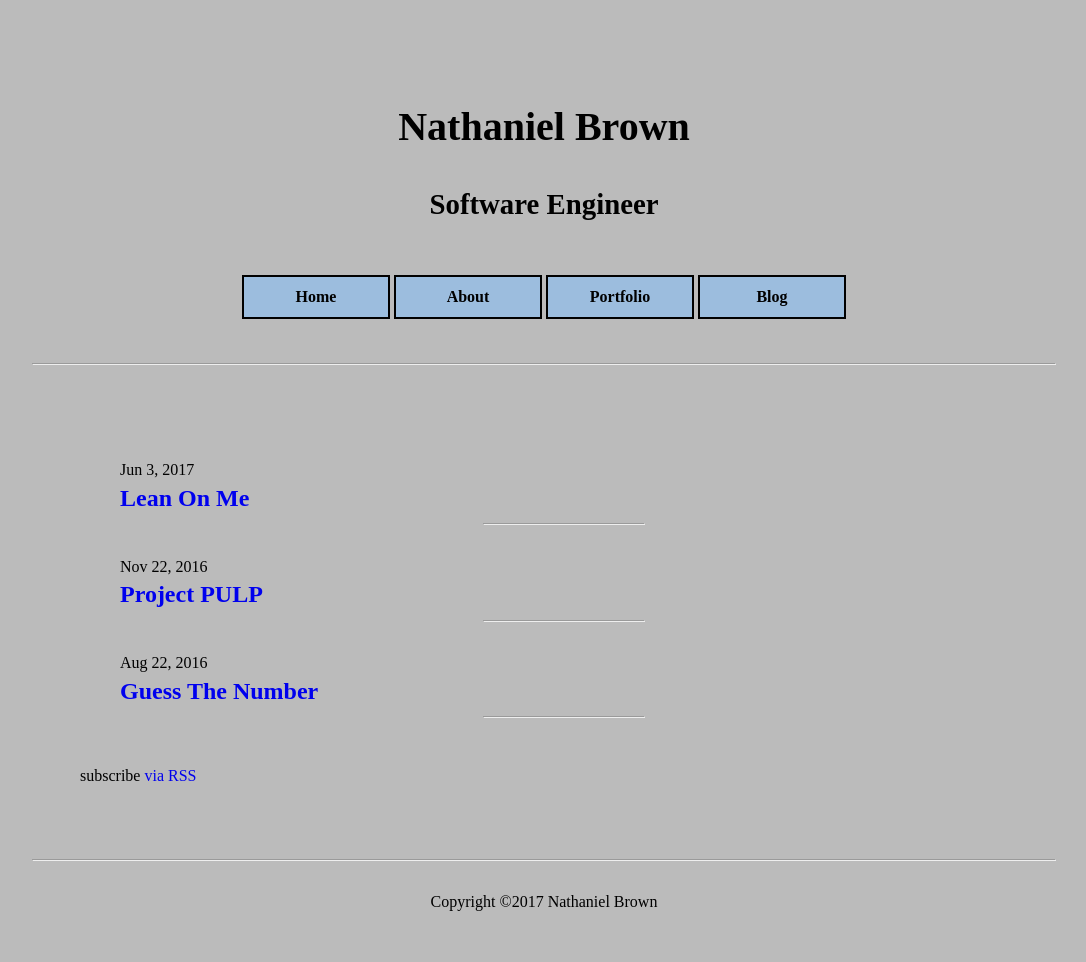
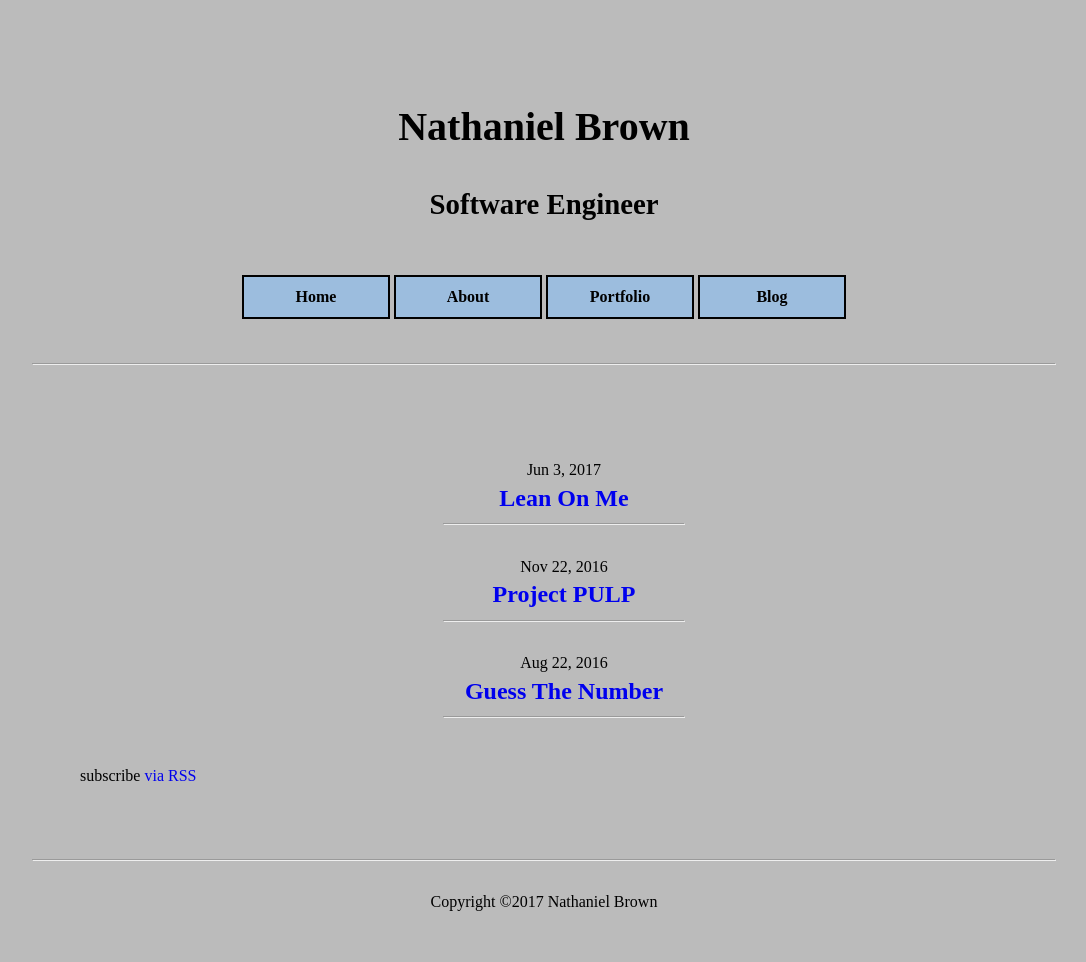
Before and after one commit to ngbcode/ngbcode.github.io, a Jekyll site: the page built from permalinks/portfolio.md, in a window 1280 px wide. Shown: the whole page, without its empty margins (96-1182 px from the left). Built offline with Jekyll 4.4.1, drawn with Linux system fonts in a browser that asks for light colours; some web fonts are replaced.

Commit message:
Updated layout styling

```diff
--- a/assets/css/style.scss
+++ b/assets/css/style.scss
@@ -177,23 +177,24 @@ a.nav:hover { background: #eee; }
 
 .post-list {
     list-style-type: none;
+    text-align: center;
 }
 .post-list h2 {
     margin: 0;
 }
 .post-list hr {
-    width: 160px;
+    width: 240px;
 }
 
 #social-media {
-    width: 120px;
     margin: 0 auto;
+    text-align: center;
 }
 .icon {
     > svg {
         display: inline-block;
-        margin-left: 5px;
-        margin-right: 5px;
+        margin-left: 2px;
+        margin-right: 2px;
         width: 32px;
         height: 32px;
         vertical-align: middle;
```
